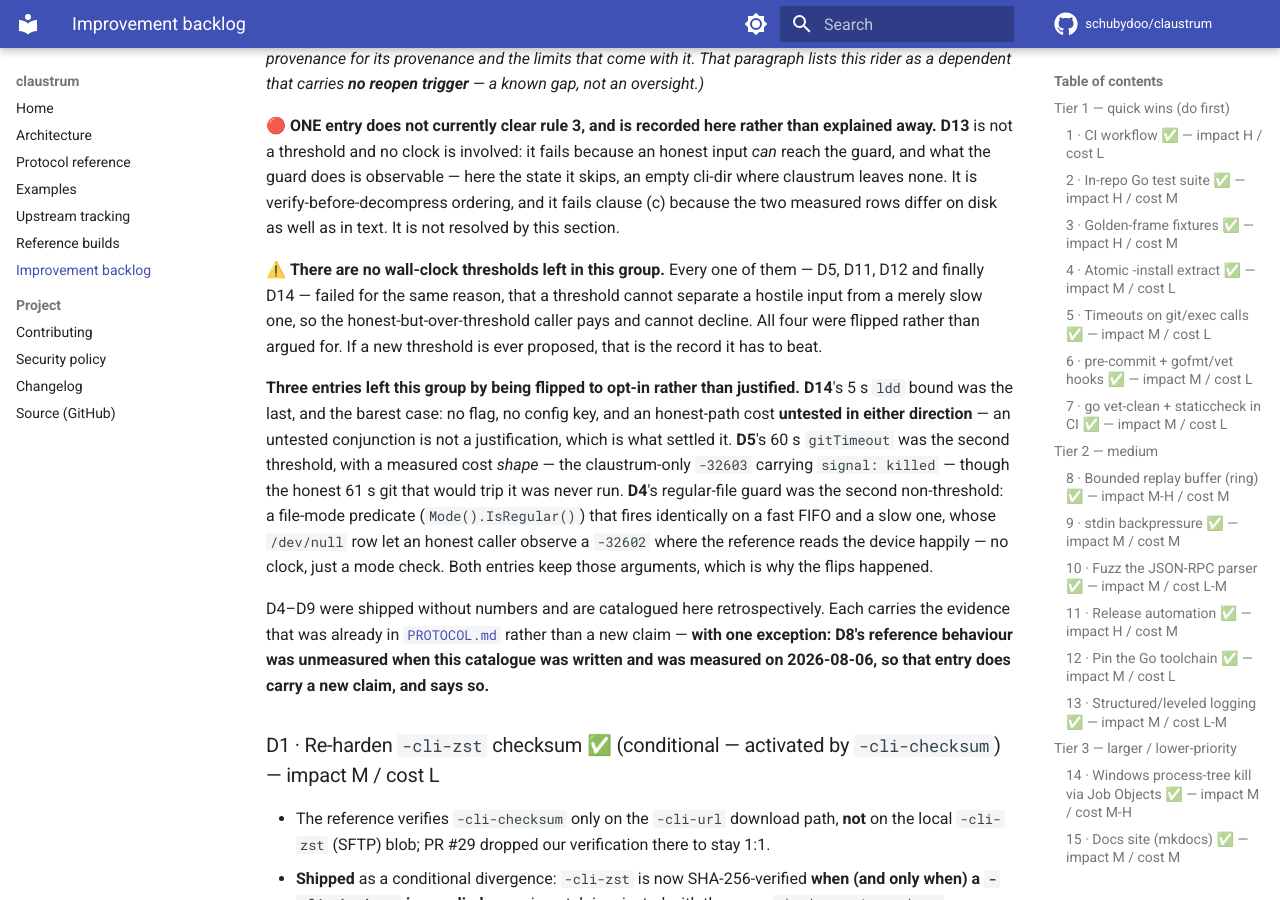
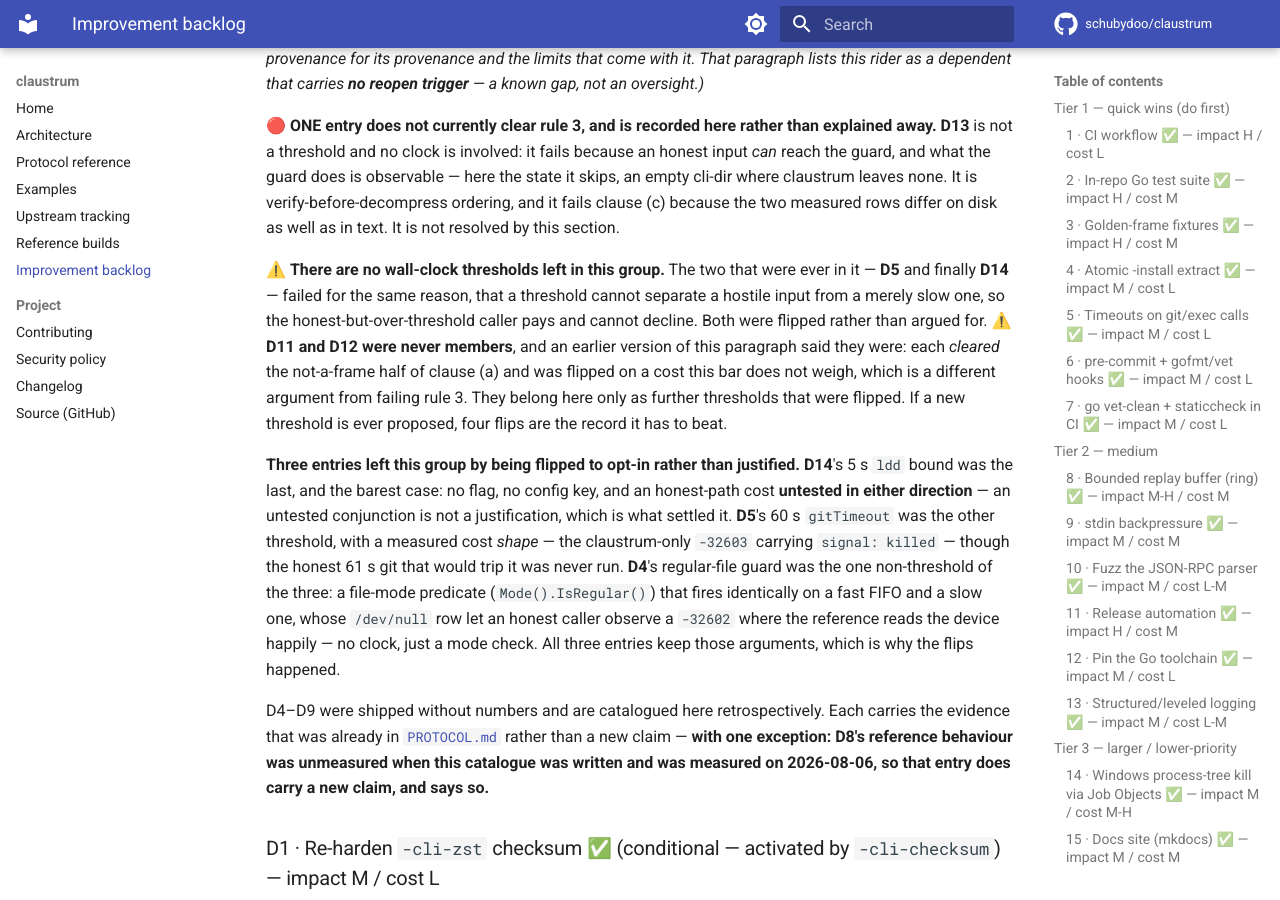
Before and after one commit to schubydoo/claustrum, an MkDocs documentation site: the page built from docs/IMPROVEMENTS.md, in a window 1280 px wide and 900 px high, scrolled down 12953 px. Built offline with MkDocs 1.6.1 and Material for MkDocs 9.7.7, drawn with Linux system fonts in a browser that asks for light colours; comment, search, counter and statistics services are not loaded; some of the changed text lies outside the part shown.

Commit message:
docs: finish the D14 sweep, and correct a commit message that closed it early
⚠️ 4ba1640's message listed THREE fixes that did not land where it said.
That is worse than missing them, because squash-merge makes the message
the PR body: an auditor reads the sweep as complete and does not
re-check. All three are done here, and the record is corrected rather
than quietly patched.

- ARCHITECTURE's __INSTALL_RESULT__ facts block still documented the
  removed 5 s fallback. 4ba1640 did not touch that file at all; its
  message says otherwise. It now matches the wording its own neighbour
  cliWasPresent already uses for D11.
- The "measured … it is killed" overstatement was corrected in
  install_test.go's SCOPE block but not in the IMPROVEMENTS sentence the
  finding was actually about. The ledger entry now says the test injects
  a closure, pins the wiring rather than the kill, and structurally
  cannot show the surviving-child softness recorded below it.
- "the stall table's claustrum column is the pre-flip build AND NOW SAYS
  SO" was true of install.go and PROTOCOL and false of the copy in
  IMPROVEMENTS -- which is the canonical one both of those point at, so
  both pointers landed on the least qualified statement of the three. It
  now carries the annotation, and the present-tense "claustrum has a 5 s
  deadline" above it is scoped to the pre-flip build.

One defect the previous round's corrections introduced:

- The rule-3 preamble contradicted itself six lines apart. My new
  paragraph put D5, D11, D12 and D14 in the unresolved group and said
  "all four were flipped"; the next paragraph says three entries left it,
  naming D14, D5 and D4. D11 and D12 were never members -- each cleared
  the not-a-frame half of clause (a) and was flipped on a cost the bar
  does not weigh, which is a different argument from failing rule 3. The
  paragraph now says so explicitly, and the orphaned ordinals ("the
  second threshold", "Both entries") are fixed with it.

Also: the residual-delta bullet is scoped to the opted-in configuration,
since at the default there is no residual delta at all; and D14 now
appears in both driver-claim roles in ARCHITECTURE, so the parenthetical
that counted D10 and D11 undercounted.

Co-Authored-By: Claude Opus 5 <noreply@anthropic.com>

```diff
--- a/docs/IMPROVEMENTS.md
+++ b/docs/IMPROVEMENTS.md
@@ -621,23 +621,27 @@ claustrum leaves none. It is verify-before-decompress ordering, and it fails
 clause (c) because the two measured rows differ on disk as well as in text.
 It is not resolved by this section.
 
-⚠️ **There are no wall-clock thresholds left in this group.** Every one of them —
-D5, D11, D12 and finally D14 — failed for the same reason, that a threshold cannot
-separate a hostile input from a merely slow one, so the honest-but-over-threshold
-caller pays and cannot decline. All four were flipped rather than argued for. If a
-new threshold is ever proposed, that is the record it has to beat.
+⚠️ **There are no wall-clock thresholds left in this group.** The two that were ever
+in it — **D5** and finally **D14** — failed for the same reason, that a threshold
+cannot separate a hostile input from a merely slow one, so the
+honest-but-over-threshold caller pays and cannot decline. Both were flipped rather
+than argued for. ⚠️ **D11 and D12 were never members**, and an earlier version of
+this paragraph said they were: each *cleared* the not-a-frame half of clause (a)
+and was flipped on a cost this bar does not weigh, which is a different argument
+from failing rule 3. They belong here only as further thresholds that were flipped.
+If a new threshold is ever proposed, four flips are the record it has to beat.
 
 **Three entries left this group by being flipped to opt-in rather than justified.**
 **D14**'s 5 s `ldd` bound was the last, and the barest case: no flag, no config key,
 and an honest-path cost **untested in either direction** — an untested conjunction
 is not a justification, which is what settled it.
-**D5**'s 60 s `gitTimeout` was the second
+**D5**'s 60 s `gitTimeout` was the other
 threshold, with a measured cost *shape* — the claustrum-only `-32603` carrying
 `signal: killed` — though the honest 61 s git that would trip it was never run.
-**D4**'s regular-file guard was the second non-threshold: a file-mode predicate
+**D4**'s regular-file guard was the one non-threshold of the three: a file-mode predicate
 (`Mode().IsRegular()`) that fires identically on a fast FIFO and a slow one, whose
 `/dev/null` row let an honest caller observe a `-32602` where the reference reads
-the device happily — no clock, just a mode check. Both entries keep those
+the device happily — no clock, just a mode check. All three entries keep those
 arguments, which is why the flips happened.
 
 D4–D9 were shipped without numbers and are catalogued here retrospectively. Each
@@ -1713,11 +1717,14 @@ completes it with `git.worktree_remove`, which shares the predicate
   threshold that no measurement has cleared, on a path where the caller cannot
   decline it, is exactly what rule 3 forbids. D4 is the precedent: its honest-path
   cost *was* measured and it was flipped anyway.
-- **What an operator now opts INTO, measured on the flip branch and pinned by
+- **What an operator now opts INTO, pinned by
   `TestDetectLibcTimeoutOptInVersusDefault`:** one fixture that **straddles** the
   bound — an `ldd` answering in 200 ms with a musl banner and exit 0, against a glob
   that misses. At the default it is waited for and reports `musl`; opted in below its
-  latency it is killed and reports the `glibc` fallback. That value change is the
+  latency the probe's context expires and the `glibc` fallback is reported.
+  ⚠️ That test injects a Go closure as the runner — no `ldd` is spawned and nothing
+  is killed — so it pins the wiring, not the kill. It structurally CANNOT show the
+  surviving-child softness recorded below. That value change is the
   divergence, and it is the conjunction this entry previously called untested in the
   wild — still untested *in the wild*, but no longer unpinned in the suite.
 - ⚠️ **What turning it off costs.** Against a stalled `ldd` claustrum now waits as
@@ -1730,8 +1737,9 @@ completes it with `git.worktree_remove`, which shares the predicate
   whose `/lib/ld-musl-*.so.*` matches. The predicate is the **glob**, not the host.
 - ✅ **MEASURED — the reference has no deadline at or below 45 s**, from **row 2
   below only**. This was previously *assumed*, and the entry said so. ⚠️ Row 1 is
-  **non-discriminating** and supports nothing about the reference: claustrum has a
-  5 s deadline and produced the identical "no reply at 45 s" there. Probed with a
+  **non-discriminating** and supports nothing about the reference: the claustrum
+  column below is the PRE-FLIP always-on build, which had a 5 s deadline, and it
+  produced the identical "no reply at 45 s" there. Probed with a
   stub `ldd` on `PATH` and the musl glob masked, `-install` with no source flag:
 
   | stub `ldd` | claustrum | reference `5db5e4a` |
@@ -1739,6 +1747,12 @@ completes it with `git.worktree_remove`, which shares the predicate
   | `sleep 120` — shell killed, `sleep` survives holding the output pipe | **no reply at 45 s** | **no reply at 45 s** |
   | `exec sleep 120` — nothing survives the kill | **5 s**, full `__INSTALL_RESULT__`, `libc:"glibc"` | **no reply at 45 s** |
   | *control:* an `ldd` that answers instantly | 0 s, `libc:"glibc"` | 0 s, `libc:"glibc"` |
+
+  ⚠️ **The claustrum column throughout is the PRE-FLIP always-on build** (the
+  retracted 5 s default). At the shipped default it does not fall back at all, so
+  row 2's claustrum cell becomes the reference's — which is the flip. This is the
+  canonical copy of the table; `install.go` and [PROTOCOL.md](PROTOCOL.md) both
+  point here, and both already carry this annotation.
 
   The control proves both binaries can answer, and the masked glob is what lets
   `ldd` be spawned at all — unmasked, both return `"musl"` instantly and the probe
@@ -1782,13 +1796,15 @@ completes it with `git.worktree_remove`, which shares the predicate
   blocked past the deadline — the same softness D5 records for `gitTimeout`. "The
   divergence is total" was written unconditionally and is true only for the shape
   where nothing survives the kill.
-- ⚠️ **The residual delta is not cosmetic.** Claude Desktop uses the reported
+- ⚠️ **Opted in, the residual delta is not cosmetic** — at the shipped default there
+  is no residual delta at all, because no deadline is armed. Claude Desktop uses the reported
   `libc` to choose which CLI build it downloads — a claim about the **driver**,
   which the parity harness cannot confirm or refute; see
   [`ARCHITECTURE.md`](ARCHITECTURE.md) → *Driver claims and their provenance*, which lists this entry as a
   dependent. So on
   the one host shape where the value *does* move — the glob misses **∧** `ldd`
-  prints a musl banner **∧** exits 0 **∧** is slower than 5 s, all four as above —
+  prints a musl banner **∧** exits 0 **∧** is slower than the configured deadline,
+  all four as above —
   the consequence is Desktop fetching a glibc
   build for a musl host, not merely a wrong string in a log line. ⚠️ Drop the exit-0
   conjunct and the claim is false: a faithful musl `ldd` exits 1, `classifyLibc`
```
Also changed, not shown: docs/ARCHITECTURE.md (+7 -4 lines).
